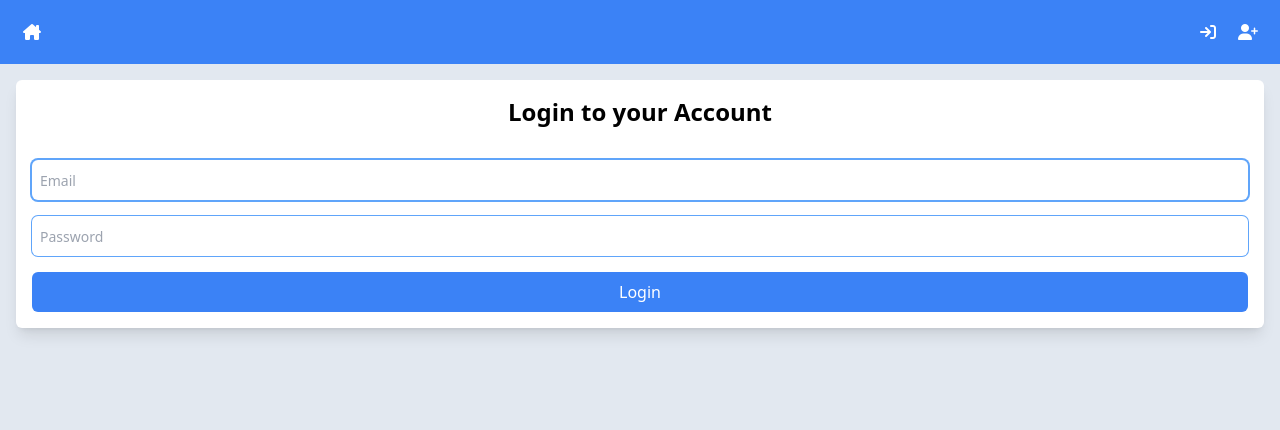
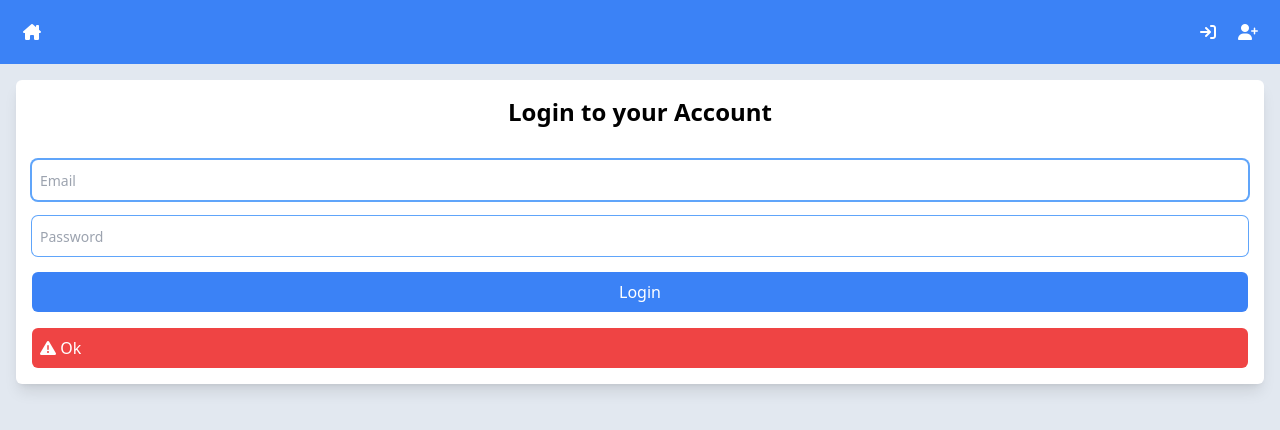
Before and after one commit to Harshninave04/Scribe, a React (Vite) app in the folder frontend/: page /login in a window 1280 px wide. Shown: the top 430 px of the page. Built offline with nearby package versions, Linux system fonts and the light colour scheme.

Commit message:
Error State

```diff
--- /dev/null
+++ b/frontend/src/components/Alert.jsx
@@ -0,0 +1,11 @@
+/* eslint-disable react/prop-types */
+const Alert = ({ msg }) => {
+  return (
+    <div className="bg-red-500 text-white p-2 rounded-md mt-4">
+      <i className="fa-solid fa-triangle-exclamation"></i>
+      {msg}
+    </div>
+  );
+};
+
+export default Alert;
--- a/frontend/src/pages/user/Login.jsx
+++ b/frontend/src/pages/user/Login.jsx
@@ -1,4 +1,10 @@
+import { useState } from 'react';
+import Alert from '../../components/Alert';
+
 const Login = () => {
+  // Error State
+  // eslint-disable-next-line no-unused-vars
+  const [error, setError] = useState(' Ok');
   return (
     <section className="card">
       <h1 className="title">Login to your Account</h1>
@@ -7,6 +13,7 @@ const Login = () => {
         <input type="password" placeholder="Password" className="input" />
         <button className="btn">Login</button>
       </form>
+      {error && <Alert msg={error} />}
     </section>
   );
 };
```
